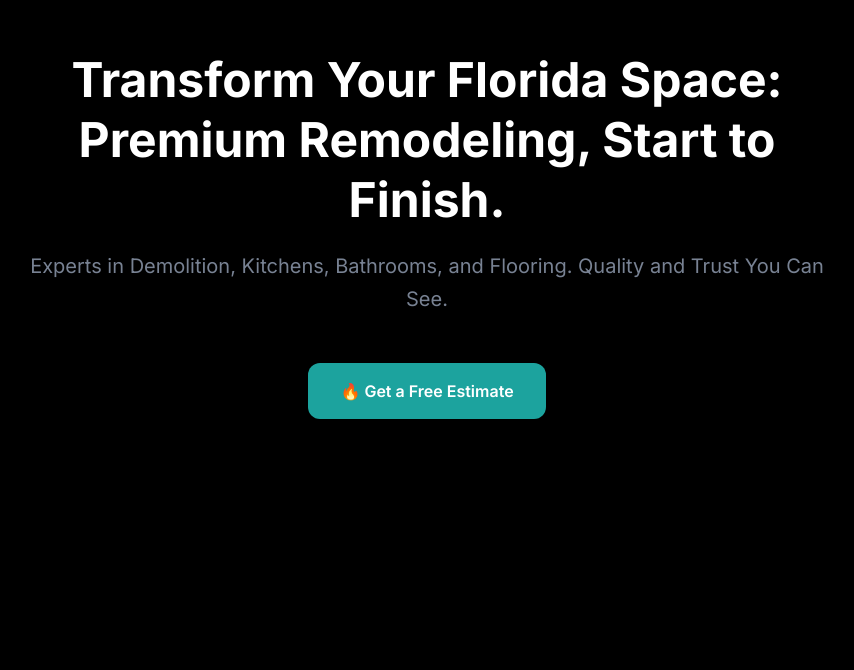
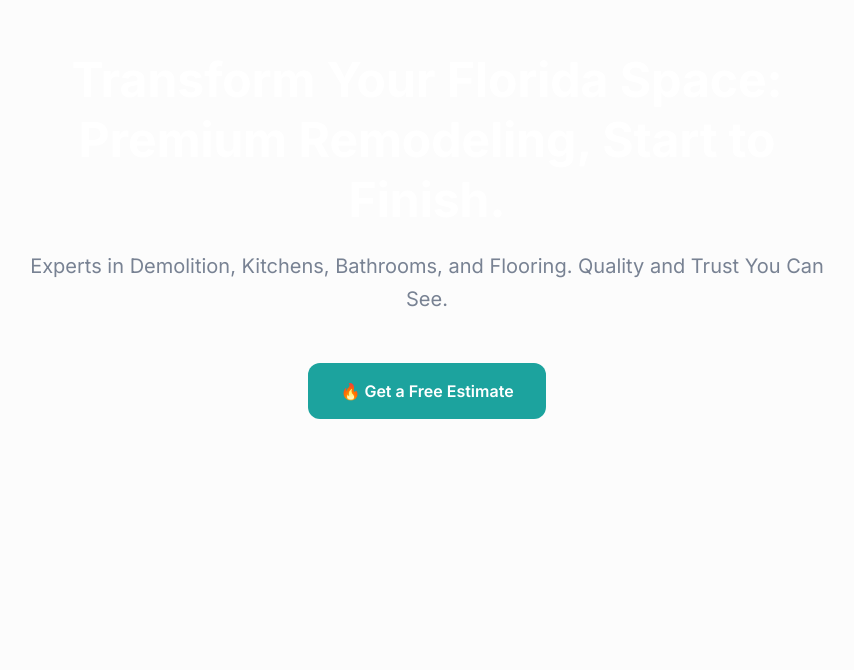
Before and after one commit to Gabrielloopes33/twin-pro-, a Next.js app: page / in a window 1280 px wide. Shown: the part 130-800 px from the top of the page, without its empty margins (213-1067 px from the left). Built offline with nearby package versions, Linux system fonts and the light colour scheme.

Commit message:
retirando o dark de novo

```diff
--- a/src/app/layout.tsx
+++ b/src/app/layout.tsx
@@ -23,7 +23,7 @@ export default function RootLayout({
       */}
       <head />
 
-      <body className={`bg-[#FCFCFC] dark:bg-black ${inter.className}`}>
+      <body className={`bg-[#FCFCFC] ${inter.className}`}>
         {/* Animated Grid Pattern Background Global */}
         {/* Animated Grid Pattern Background Global */}
         {/* To avoid build errors, use dynamic import or move this to a client component if animation is needed */}
```
